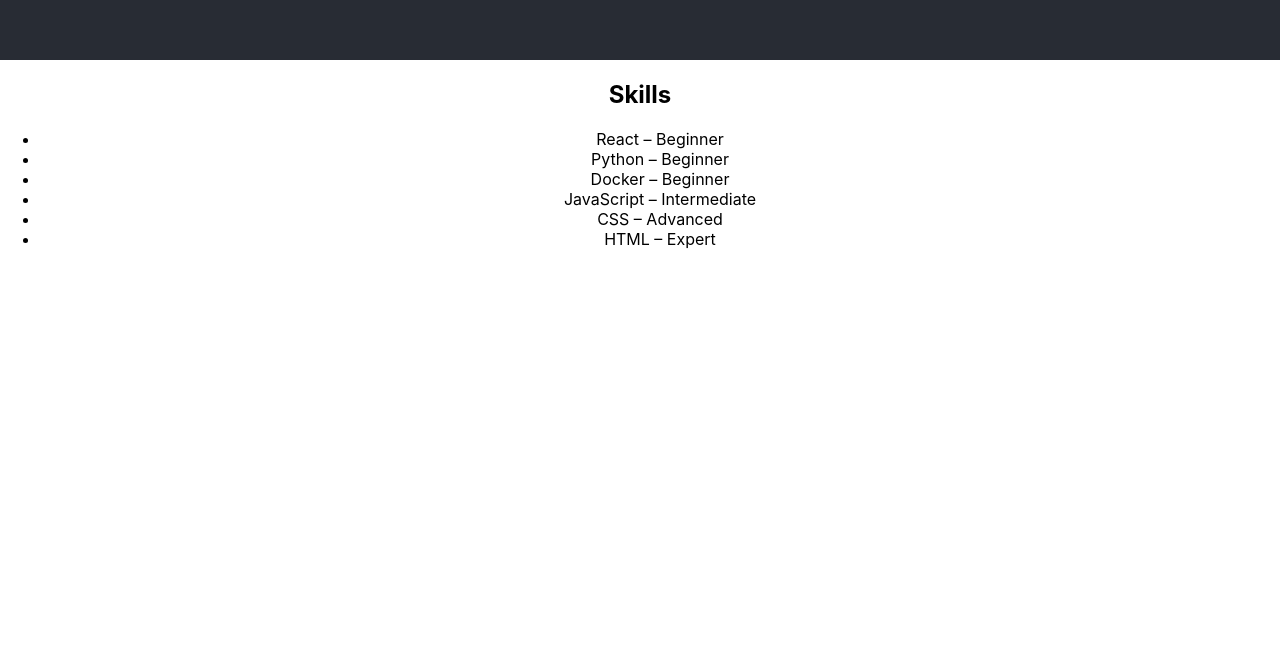
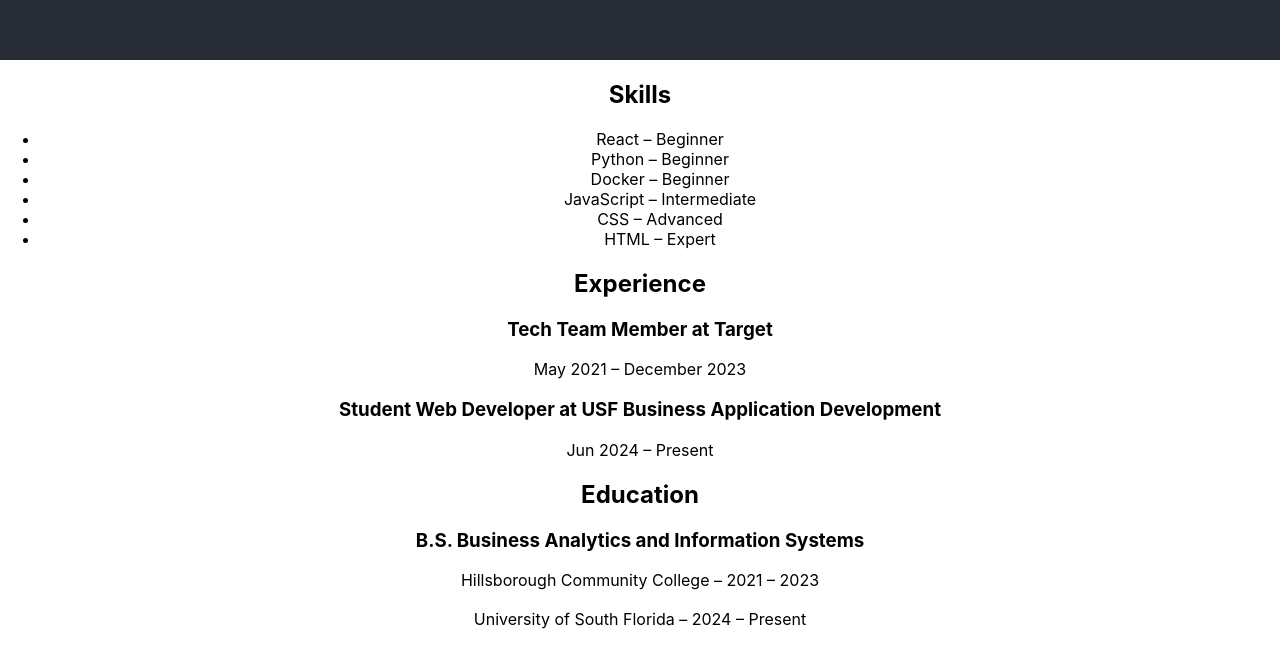
Before and after one commit to DanWilson501/-About-Me--Page-Using-React, a React (Create React App) app in the folder my-app/: page / in a window 1280 px wide. Shown: the part 740-1385 px from the top of the page. Before the commit the page ends 1005 px from the top, so only its background shows below. Built offline with nearby package versions, Linux system fonts and the light colour scheme.

Commit message:
educational background section provided indicating degree and institutions.

```diff
--- a/my-app/src/App.js
+++ b/my-app/src/App.js
@@ -5,6 +5,7 @@ import './App.css';
 import PersonalInfo from './components/PersonalInfo';
 import Skills from './components/Skills';
 import Experience from './components/Experience';
+import Education from './components/Education';
 
 function App() {
     const skills = [
@@ -21,10 +22,17 @@ function App() {
       { id: 2, title: 'Student Web Developer', company: 'USF Business Application Development', duration: 'Jun 2024 – Present' }
     ];
 
+    const education = [
+      { id: 1, institution: 'Hillsborough Community College', degree: 'B.S. Business Analytics and Information Systems', years: '2021 – 2023' },
+      { id: 2, institution: 'University of South Florida', years: '2024 – Present' }
+    ];
+
   return (
       <div className="App">
           <PersonalInfo />
           <Skills skills={skills} />
+          <Experience experiences={experiences} />
+          <Education education={education} />
       </div>
   );
 }
--- /dev/null
+++ b/my-app/src/components/Education.js
@@ -0,0 +1,15 @@
+import React from 'react';
+
+const Education = ({ education }) => (
+    <section>
+        <h2>Education</h2>
+        {education.map(edu => (
+            <div key={edu.id}>
+                <h3>{edu.degree}</h3>
+                <p>{edu.institution} – {edu.years}</p>
+            </div>
+        ))}
+    </section>
+);
+
+export default Education;
```
